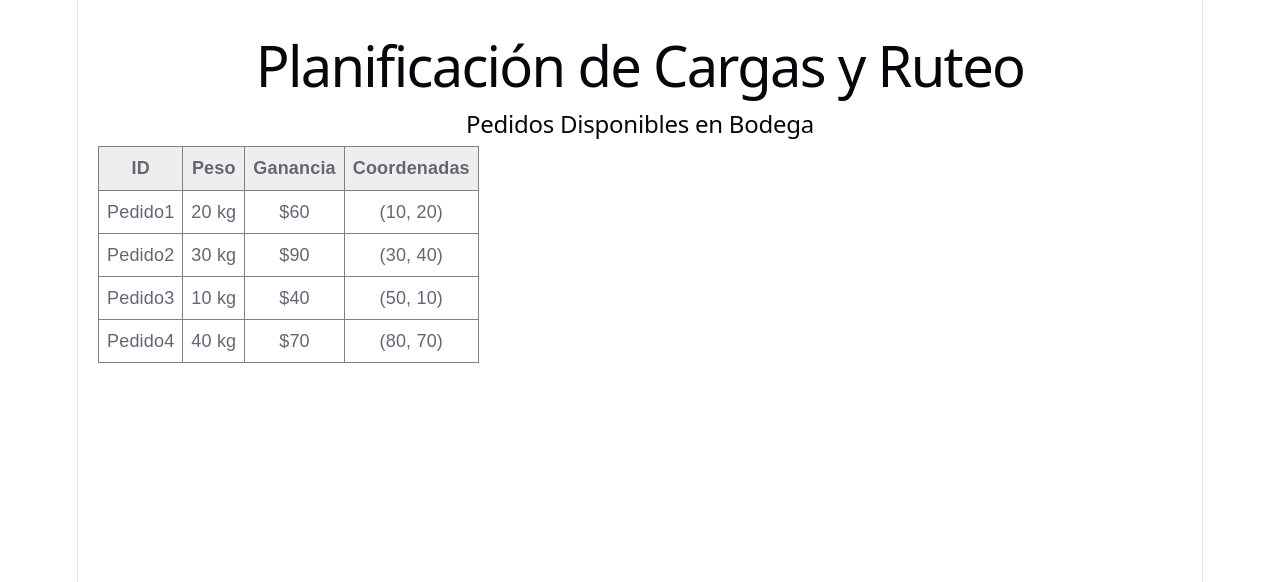
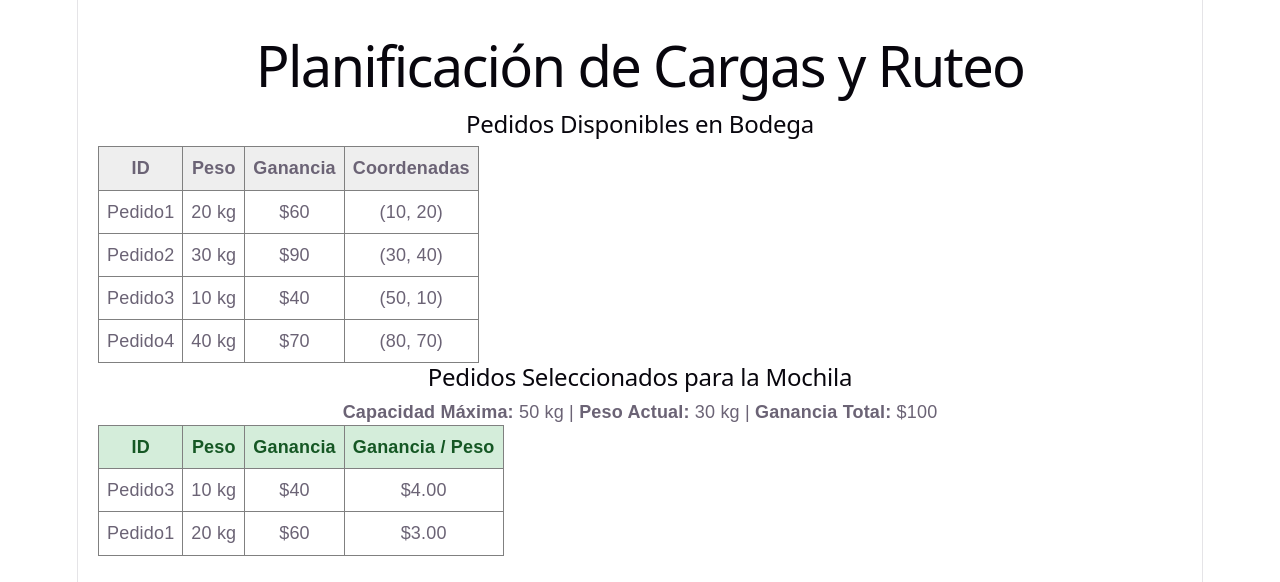
Before and after one commit to tifnny13/ProyectoAnalisisDeAlgoritmos_1, a React (Vite) app: page / in a window 1280 px wide. Shown: the top 582 px of the page. Built offline with nearby package versions, Linux system fonts and the light colour scheme.

Commit message:
feat: implementacion mochila

```diff
--- a/src/App.jsx
+++ b/src/App.jsx
@@ -1,10 +1,15 @@
 import { pedidosPrueba } from './Logica/pedidos'; //Importa desde Logica los pedidos
+import {problemaMochila} from './Logica/mochilaGreedy';
 
 function App() {
+  const capacidadMochila = 50;
+  const { pedidosEscogidos, pesoActual, gananciaTotal } = problemaMochila(pedidosPrueba, capacidadMochila); //Algoritmo voraz
+
   return (
     <div style={{ padding: '20px', fontFamily: 'sans-serif' }}>
       <h1>Planificación de Cargas y Ruteo</h1>
 
+      {/* 1. TABLA DISPONIBLES */}
       <h2>Pedidos Disponibles en Bodega</h2>
 
       <table border="1" cellPadding="8" style={{ borderCollapse: 'collapse' }}>
@@ -27,8 +32,35 @@ function App() {
           ))}
         </tbody>
       </table>
+    {/* 2. TABLA SELECCIONADOS */}
+    <h2>Pedidos Seleccionados para la Mochila</h2>
+<p>
+        <strong>Capacidad Máxima:</strong> {capacidadMochila} kg |{' '}
+        <strong>Peso Actual:</strong> {pesoActual} kg |{' '}
+        <strong>Ganancia Total:</strong> ${gananciaTotal}
+      </p>
+
+      <table border="1" cellPadding="8" style={{ borderCollapse: 'collapse' }}>
+        <thead>
+          <tr style={{ background: '#d4edda', color: '#155724' }}>
+            <th>ID</th>
+            <th>Peso</th>
+            <th>Ganancia</th>
+            <th>Ganancia / Peso</th>
+          </tr>
+        </thead>
+        <tbody>
+          {pedidosEscogidos.map((pedido) => (
+            <tr key={pedido.id}>
+              <td>{pedido.id}</td>
+              <td>{pedido.peso} kg</td>
+              <td>${pedido.ganancia}</td>
+              <td>${pedido.gananciaPorPeso.toFixed(2)}</td>
+            </tr>
+          ))}
+        </tbody>
+      </table>
     </div>
   );
 }
-
 export default App;
--- /dev/null
+++ b/src/Logica/mochilaGreedy.js
@@ -0,0 +1,22 @@
+export function problemaMochila(pedidos, capacidad) { //.map crea una nueva lista segun la funcion que se le pase
+    const pedidosConGanancia = pedidos.map(pedido => ({
+        ...pedido, //copiar y pegar los valores del pedido original
+        gananciaPorPeso: pedido.ganancia / pedido.peso
+    })); //Realiza el calculo de la ganancia segun el peso y lo guarda en un nuevo array
+
+    let pedidosPorOrdenPeso = pedidosConGanancia.sort((a, b) => b.gananciaPorPeso - a.gananciaPorPeso);
+
+    let pedidosEscogidos = [];
+    let pesoActual = 0;
+    let gananciaTotal = 0;
+
+    for (const pedido of pedidosPorOrdenPeso) {
+        if (pesoActual + pedido.peso <= capacidad) {
+            pedidosEscogidos.push(pedido);
+            pesoActual += pedido.peso;
+            gananciaTotal += pedido.ganancia;
+        }
+    }
+
+    return { pedidosEscogidos, pesoActual, gananciaTotal };
+}
```
